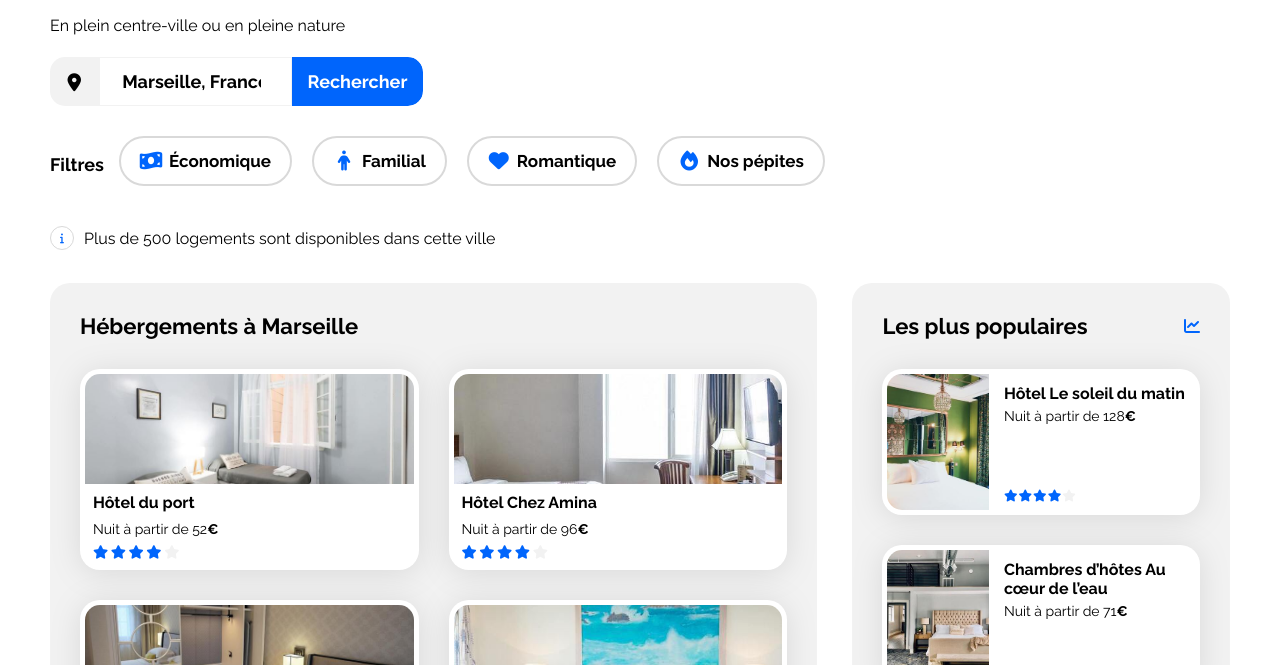
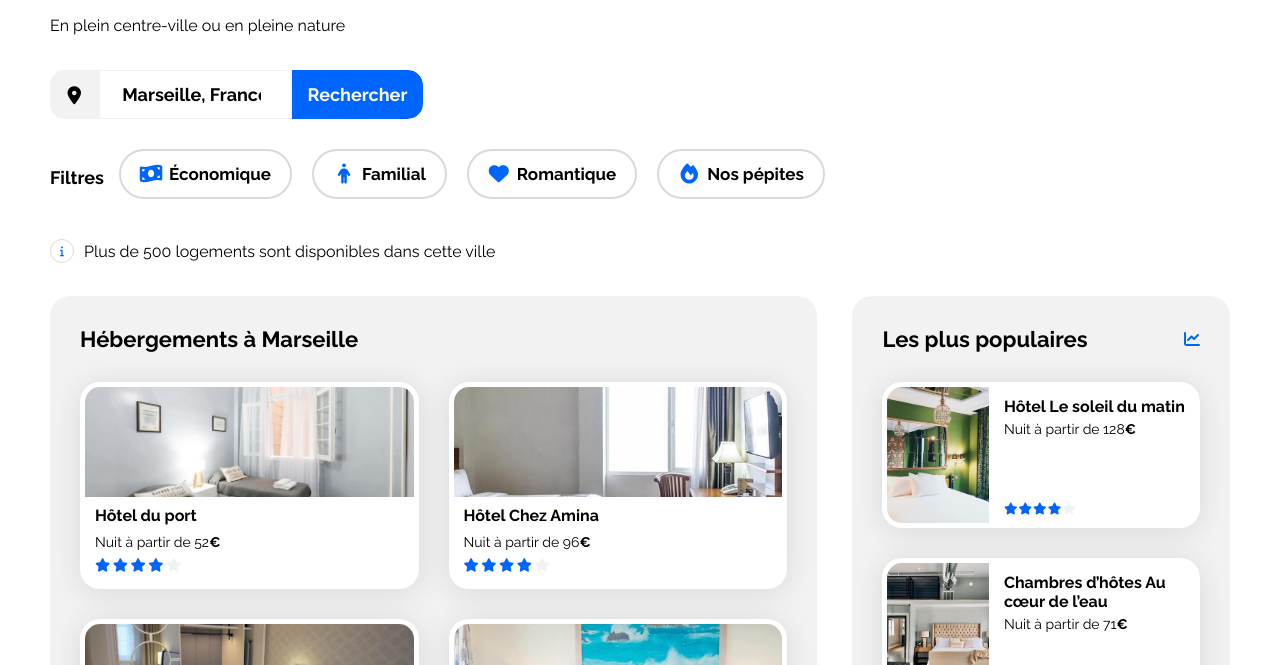
Before and after one commit to Bombe18/Cours1, a plain HTML site: page index.html in a window 1280 px wide. Shown: the part 135-800 px from the top of the page. Drawn offline with Linux system fonts and the light colour scheme.

Commit message:
Add files via upload

```diff
--- a/css/style.css
+++ b/css/style.css
@@ -157,8 +157,9 @@ h1 {
 }
 
 .titreEntete {
-    max-height: 53px;
-    line-height: 1;
+
+  line-height: 1;
+  margin-bottom: -10px;
 }
 
 .search {
@@ -271,7 +272,6 @@ h1 {
 
 .infomain {
     display: flex;
-    flex-direction: row;
     gap: 10px;
     align-items: center;
     max-height: 30px;
@@ -371,7 +371,7 @@ h1 {
 }
 
 .hebergements .card-content {
-    margin-left: 8px;
+    margin-left: 10px;
     display: flex;
     flex-direction: column;
     gap: 5px;
@@ -392,7 +392,7 @@ h1 {
 
     font-size: 18px;
     letter-spacing: -1px;
-    margin-bottom: 2px;
+    margin-bottom: 8px;
 }
 
 
@@ -547,6 +547,10 @@ footer ul {
     .hebergements {
         width: 100%;
     }
+
+.a-show-more {height: 20px;}
+
+.show-more {margin-top: 0;}
 
     /*populaire*/
     .populaires {
```
